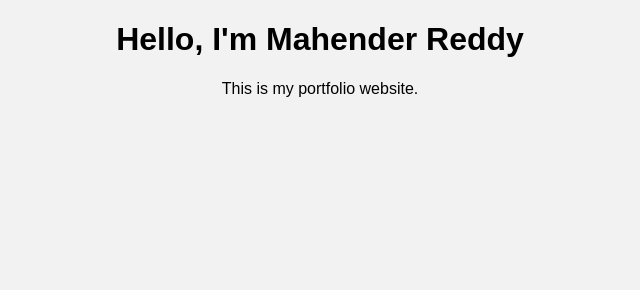
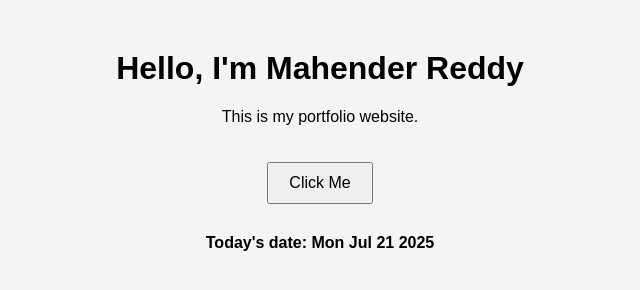
Before and after one commit to Dranzkai/portfolio-project, a plain HTML site: page index.html in a window 1280 px wide. Shown: the whole page, without its empty margins (320-960 px from the left). Drawn offline with Linux system fonts and the light colour scheme.

Commit message:
Added actual HTML, CSS, and JS content

```diff
--- a/index.html
+++ b/index.html
@@ -1,11 +1,17 @@
 <!DOCTYPE html>
-<html>
+<html lang="en">
 <head>
+  <meta charset="UTF-8">
   <title>My Portfolio</title>
   <link rel="stylesheet" href="style.css">
 </head>
 <body>
   <h1>Hello, I'm Mahender Reddy</h1>
   <p>This is my portfolio website.</p>
+
+  <button onclick="showMessage()">Click Me</button>
+  <p id="date"></p>
+
+  <script src="script.js"></script>
 </body>
 </html>
--- a/script.js
+++ b/script.js
@@ -0,0 +1,9 @@
+// Show a welcome message
+function showMessage() {
+  alert("Welcome to my portfolio!");
+}
+
+// Display today's date
+const dateElement = document.getElementById("date");
+const today = new Date().toDateString();
+dateElement.textContent = "Today's date: " + today;
--- a/style.css
+++ b/style.css
@@ -1,5 +1,18 @@
 body {
-  background: #f2f2f2;
-  font-family: sans-serif;
+  background-color: #f4f4f4;
+  font-family: Arial, sans-serif;
   text-align: center;
+  margin-top: 50px;
 }
+
+button {
+  padding: 10px 20px;
+  font-size: 16px;
+  cursor: pointer;
+  margin-top: 20px;
+}
+
+#date {
+  margin-top: 30px;
+  font-weight: bold;
+}
```
